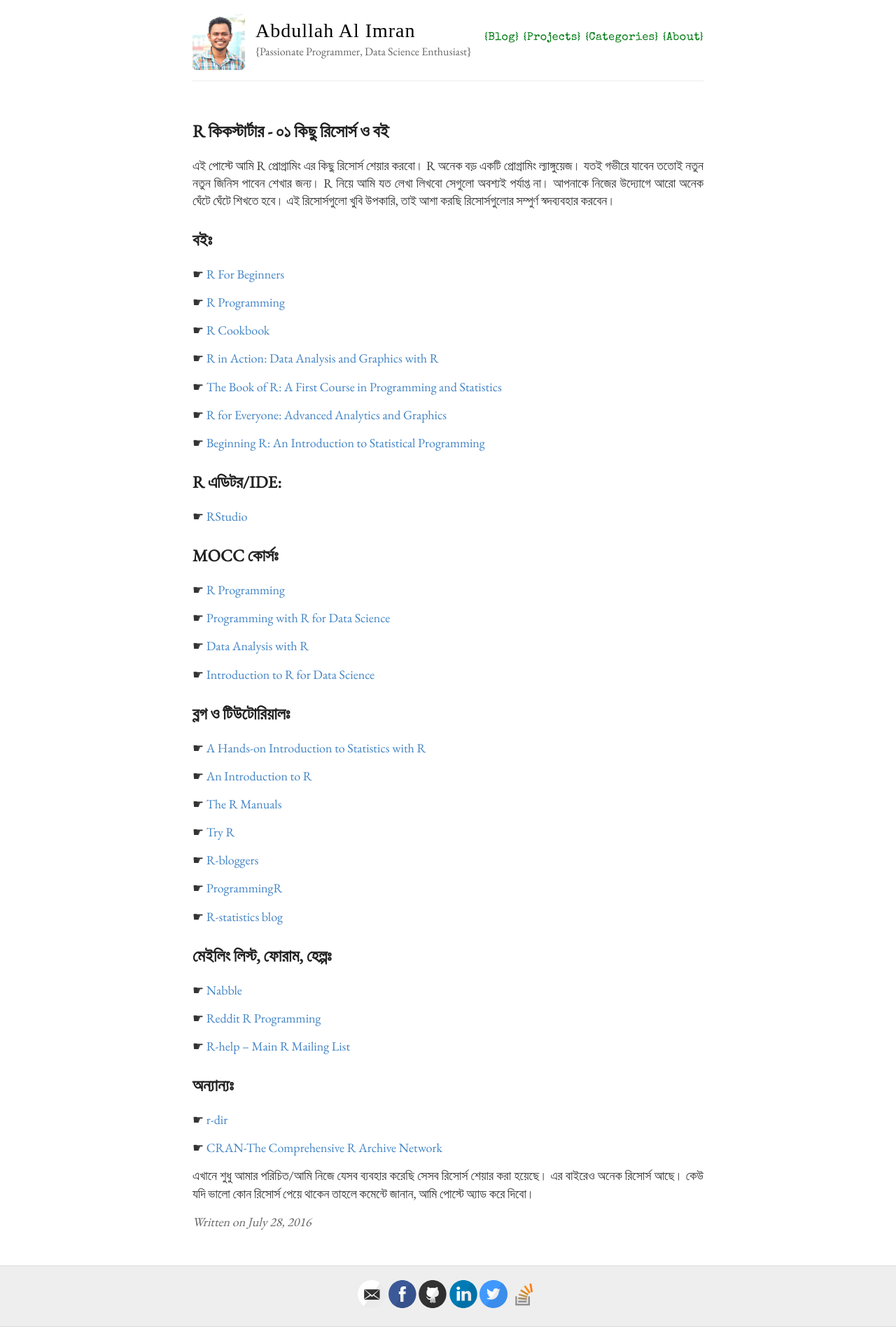
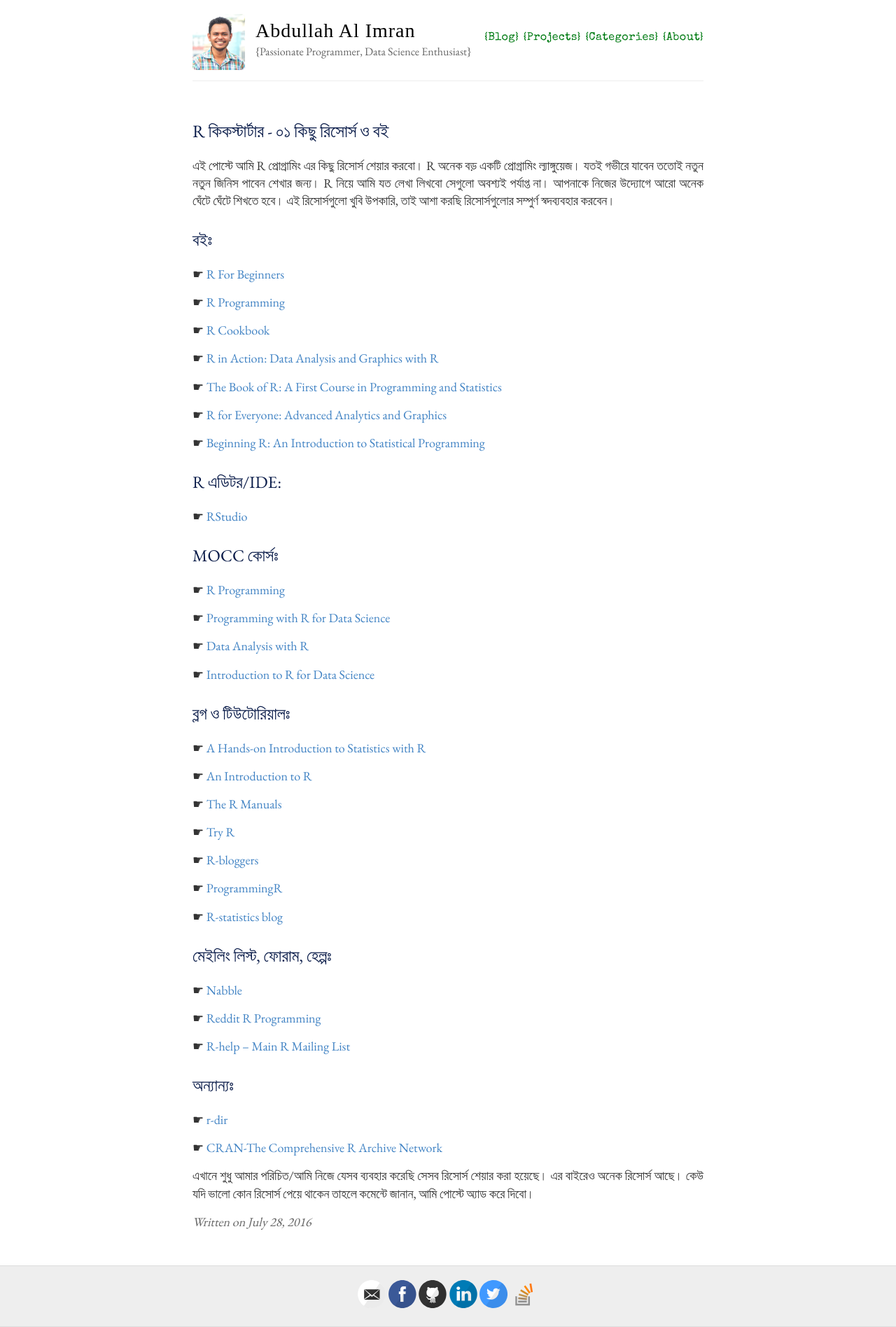
Before and after one commit to abdalimran/abdalimran.github.io, a Jekyll site: the page built from _posts/2016-07-28-r-প্রোগ্রামিং-রিসোর্স.md, in a window 1280 px wide. Shown: the whole page at 70% size. Built offline with Jekyll 4.4.1, drawn with Linux system fonts in a browser that asks for light colours; some web fonts are replaced; comment, search, counter and statistics services are not loaded.

Commit message:
Updated on 17-12-2016 01:44:03

```diff
--- a/_sass/_variables.scss
+++ b/_sass/_variables.scss
@@ -8,7 +8,7 @@ $blue: #4183C4;
 
 // Grays
 $black: #000;
-$darkerGray: #222;
+$darkerGray: #091B49;
 $darkGray: #333;
 $gray: #666;
 $lightGray: #eee;
--- a/style.scss
+++ b/style.scss
@@ -33,7 +33,7 @@ body {
 h1, h2, h3, h4, h5, h6 {
   font-family: $helveticaNeue;
   color: $darkerGray;
-  font-weight: bold;
+  font-weight: 500;
 
   line-height: 1.7;
   margin: 1em 0 15px;
```
